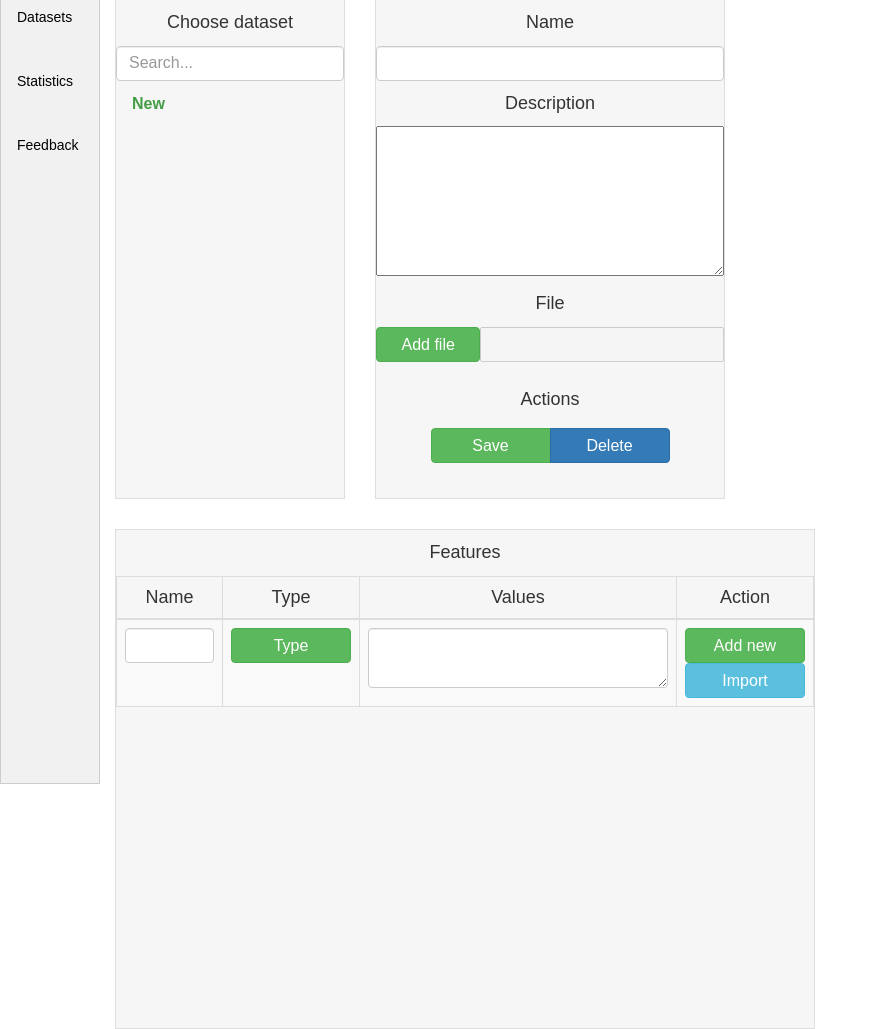
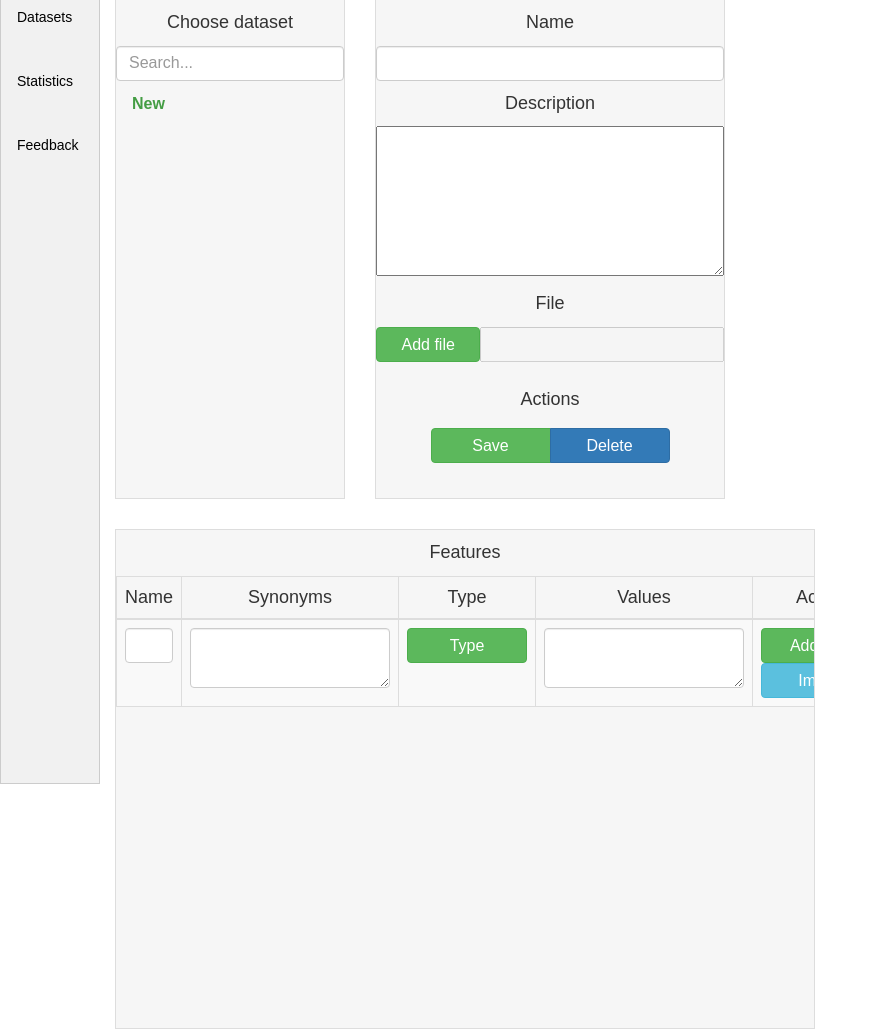
Before and after one commit to AlekseyPauls/JBInternship, a Flask app: template bot/templates/Development.html in a window 1280 px wide. Shown: the part 66-1095 px from the top of the page, without its empty margins (0-878 px from the left). Run offline with Flask 2, Linux system fonts and the light colour scheme; the template is opened without the code that fills it, so the values that code supplies are empty; some libraries are stand-ins or nearby versions.

Commit message:
Add synonyms, in progress

```diff
--- a/bot/__init__.py
+++ b/bot/__init__.py
@@ -18,8 +18,8 @@ except Exception:
 
 
 app = Flask(__name__)
-app.config['SQLALCHEMY_DATABASE_URI'] = os.environ['DATABASE_URL']
-#app.config['SQLALCHEMY_DATABASE_URI'] = "postgresql:///bot"
+#app.config['SQLALCHEMY_DATABASE_URI'] = os.environ['DATABASE_URL']
+app.config['SQLALCHEMY_DATABASE_URI'] = "postgresql:///bot"
 auth = HTTPBasicAuth()
 Mobility(app)
 slack = Slacker(SLACK_TOKEN)
--- a/bot/static/css/styles.css
+++ b/bot/static/css/styles.css
@@ -71,7 +71,7 @@ textarea.my-ta-small {
     width: 100%;
     font-size: 16px;
     font-weight: normal;
-    min-width: 300px;
+    min-width: 200px;
 }
 /* Field for text input (deck name) */
 input.my-input {
--- a/bot/templates/Development.html
+++ b/bot/templates/Development.html
@@ -57,15 +57,17 @@
             <table class="table table-striped table-bordered" style="width: 100%">
               <thead>
                 <tr>
-                  <th style="width: 25%; text-align: center;">Name</th>
+                  <th style="width: 20%; text-align: center;">Name</th>
+                  <th style="width: 25%; text-align: center;">Synonyms</th>
                   <th style="width: 15%; text-align: center;">Type</th>
-                  <th style="width: 45%; text-align: center;">Values</th>
+                  <th style="width: 25%; text-align: center;">Values</th>
                   <th style="width: 15%; text-align: center;">Action</th>
                 </tr>
               </thead>
               <tbody id="tbodyFeatures">
                 <tr id="newFeatureRow">
                   <td><input type="text" id="newFeatureName" class="form-control my-input-small"></td>
+                  <td><textarea id="newFeatureSynonyms" class="form-control my-ta-small"></textarea></td>
                   <td>
                     <button type="button" id="typeNew" class="btn btn-success my-btn">Type</button>
                   </td>
@@ -322,7 +324,7 @@
             for (var i = 0; i < results["data"].length; i++) {
               if (i === 0) {
                 for (var j = 0; j < results["data"][i].length; j++) {
-                  createFeatureRow(results["data"][i][j], "number", "")
+                  createFeatureRow(results["data"][i][j], "", "number", "")
                 }
               } else {
                 for (var j = 0; j < results["data"][i].length; j++) {
@@ -364,7 +366,7 @@
         if (this.innerHTML === "Delete") {
           this.parentNode.parentNode.remove()
         } else if (this.innerHTML === "Add new") {
-          createFeatureRow($('#newFeatureName').val(), $('#typeNew').text(), $('#values').val())
+          createFeatureRow($('#newFeatureName').val(), $('#newFeatureSynonyms').val(), $('#typeNew').text(), $('#values').val())
           clearNewFeature()
         } else if (this.innerHTML === "Import") {
           $('#importFeaturesModal').modal('show')
@@ -408,7 +410,7 @@
         var tbody = document.getElementById("tbodyFeatures")
         for (var i = 1; i < tbody.childNodes.length; i++) {
           var values = []
-          var vals = tbody.childNodes[i].querySelector("textarea").value.split("\", ")
+          var vals = tbody.childNodes[i].querySelectorAll("textarea")[1].value.split("\", ")
           for (var j = 0; j < vals.length; j++) {
             if (j + 1 === vals.length) {
               values.push(vals[j].slice(1, -1))
@@ -416,8 +418,17 @@
               values.push(vals[j].slice(1, vals[j].length))
             }
           }
-          console.log(tbody.childNodes)
-          f.push({"name": tbody.childNodes[i].querySelector("input").value,
+          var synonyms
+          var syns = tbody.childNodes[i].querySelectorAll("textarea")[0].value.split("\", ")
+          for (var j = 0; j < syns.length; j++) {
+            if (j + 1 === syns.length) {
+              values.push(syns[j].slice(1, -1))
+            } else if (syns[j] !== "") {
+              values.push(syns[j].slice(1, syns[j].length))
+            }
+          }
+          f.push({"name": tbody.childNodes[i].querySelectorAll("input").value,
+                  "synonyms": synonyms,
                   "type": tbody.childNodes[i].querySelector("button").innerHTML,
                   "values": values
           })
@@ -459,12 +470,17 @@
           }
         }
         for (var i = 0; i < data["features"].length; i++) {
-          var s = ""
+          var values = ""
           for (var j = 0; j < data["features"][i]["values"].length; j++) {
-            s += "\"" + data["features"][i]["values"][j] + "\", "
+            values += "\"" + data["features"][i]["values"][j] + "\", "
           }
-          s = s.slice(0, -2)
-          createFeatureRow(data["features"][i]["name"], data["features"][i]["type"], s)
+          values = values.slice(0, -2)
+          var synonyms = ""
+          for (var j = 0; j < data["features"][i]["synonyms"].length; j++) {
+            values += "\"" + data["features"][i]["synonyms"][j] + "\", "
+          }
+          values = values.slice(0, -2)
+          createFeatureRow(data["features"][i]["name"], synonyms, data["features"][i]["type"], values)
         }
       }
 
@@ -489,7 +505,7 @@
         }
       }
 
-      function createFeatureRow(name, type, values) {
+      function createFeatureRow(name, synonyms, type, values) {
         var tb = document.getElementById("tbodyFeatures")
         var row = document.createElement("tr")
         row.setAttribute("id", "row" + (tb.childNodes.length - 1))
@@ -502,30 +518,37 @@
         td1.appendChild(in1)
 
         var td2 = document.createElement("td")
-        var b2 = document.createElement("button")
-        b2.setAttribute("type", "button")
-        b2.setAttribute("class", "btn btn-success my-btn")
-        b2.innerHTML = type
-        b2.setAttribute("id", "type" + (tb.childNodes.length + 1))
-        td2.appendChild(b2)
+        var ta2 = document.createElement("textarea")
+        ta2.setAttribute("class", "form-control my-ta-small")
+        ta2.innerHTML = synonyms
+        td2.appendChild(ta2)
 
         var td3 = document.createElement("td")
-        var ta3 = document.createElement("textarea")
-        ta3.setAttribute("class", "form-control my-ta-small")
-        ta3.innerHTML = values
-        td3.appendChild(ta3)
+        var b3 = document.createElement("button")
+        b3.setAttribute("type", "button")
+        b3.setAttribute("class", "btn btn-success my-btn")
+        b3.innerHTML = type
+        b3.setAttribute("id", "type" + (tb.childNodes.length + 1))
+        td3.appendChild(b3)
 
         var td4 = document.createElement("td")
-        var b4 = document.createElement("button")
-        b4.setAttribute("type", "button")
-        b4.setAttribute("class", "btn btn-success my-btn")
-        b4.innerHTML = "Delete"
-        td4.appendChild(b4)
+        var ta4 = document.createElement("textarea")
+        ta4.setAttribute("class", "form-control my-ta-small")
+        ta4.innerHTML = values
+        td4.appendChild(ta4)
+
+        var td5 = document.createElement("td")
+        var b5 = document.createElement("button")
+        b5.setAttribute("type", "button")
+        b5.setAttribute("class", "btn btn-success my-btn")
+        b5.innerHTML = "Delete"
+        td5.appendChild(b5)
 
         row.appendChild(td1)
         row.appendChild(td2)
         row.appendChild(td3)
         row.appendChild(td4)
+        row.appendChild(td5)
         tb.appendChild(row)
       }
 
@@ -569,7 +592,7 @@
 
       function updateFeatureRow(value, rowId) {
         var row = document.getElementById("row" + rowId)
-        var ta = row.querySelector("textarea")
+        var ta = row.querySelectorAll("textarea")[1]
         var type = row.querySelector("button")
         if (value === null) {
           ta.value = ta.value.slice(0, -2)
@@ -636,6 +659,7 @@
 
       function clearNewFeature() {
         $('#newFeatureName').val("")
+        $('#newFeatureSynonyms').val("")
         $('#typeNew').text(types[0])
         $('#values').val("")
       }
```
